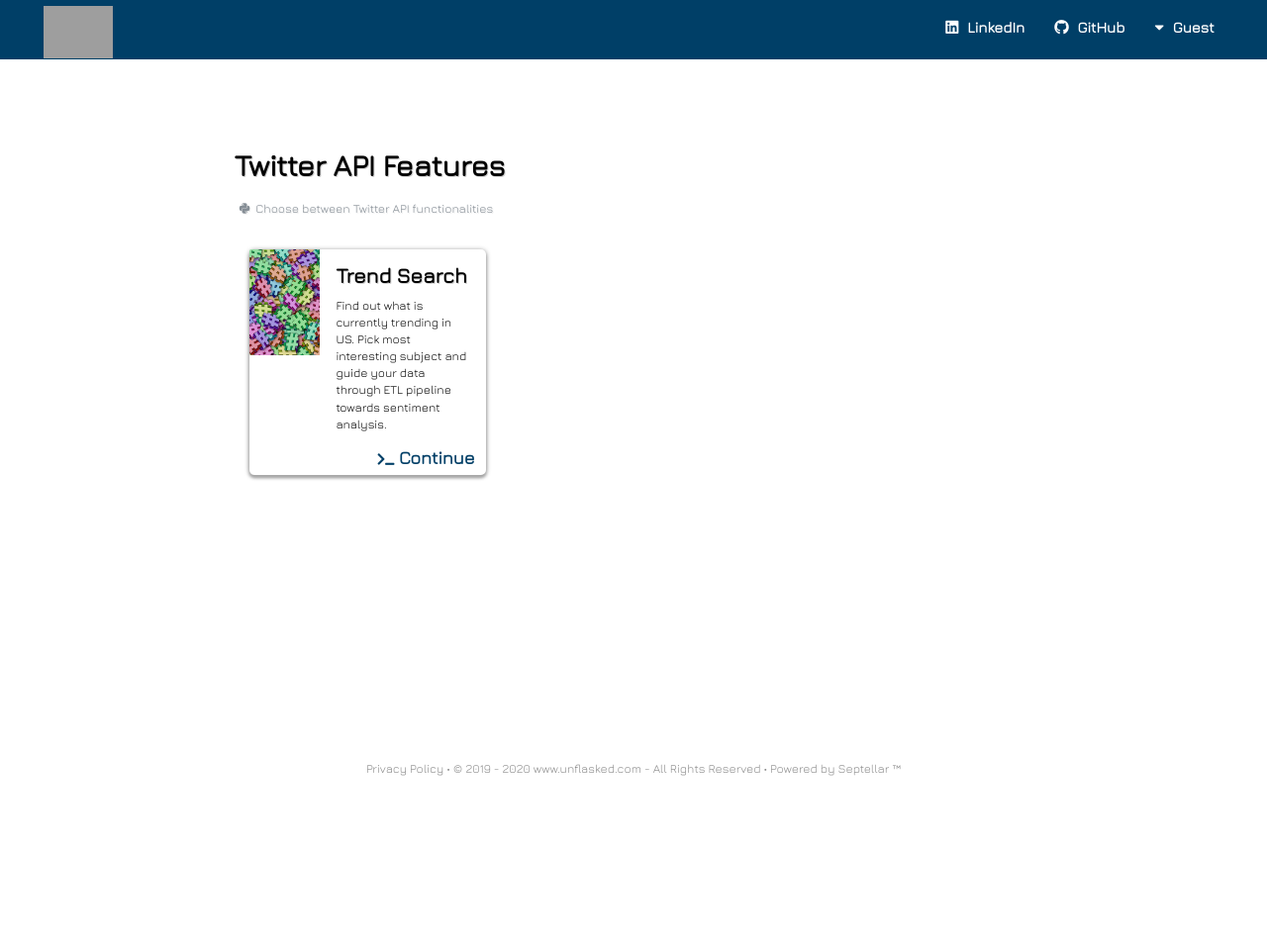
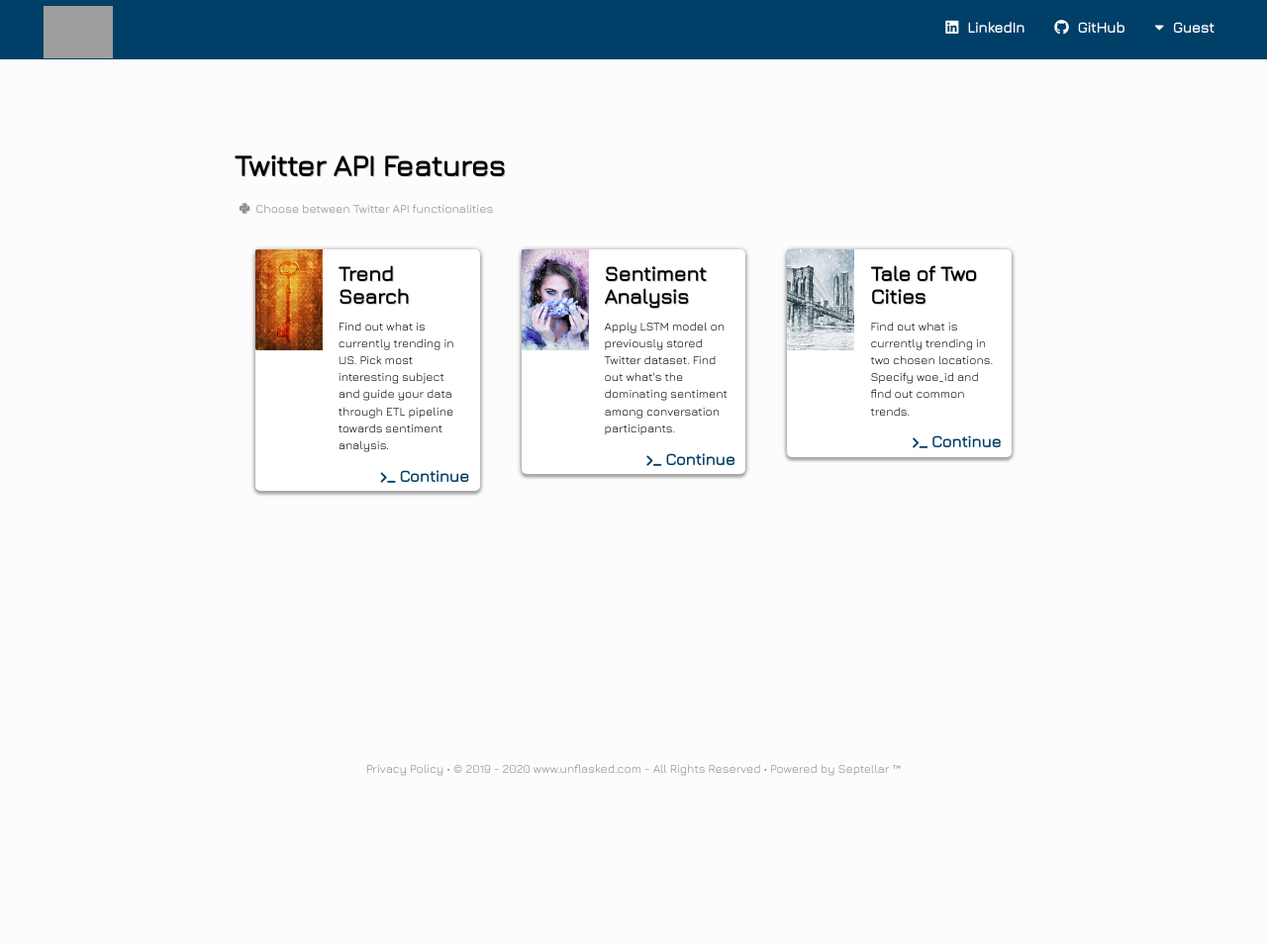
Before and after one commit to LukaszMalucha/Twitter-API-Dashboard, a Flask app: page / in a window 1280 px wide. Shown: the whole page at 99% size. Run offline with Flask 2, Linux system fonts and the light colour scheme; some libraries are stand-ins or nearby versions; grey boxes are pictures that could not be loaded.

Commit message:
dashboard

```diff
--- a/static/css/custom-styles.css
+++ b/static/css/custom-styles.css
@@ -5,7 +5,7 @@
 body {
     font-family: 'Jura', sans-serif;
     position: relative;
-    background-color: #fff;
+    background-color: #fcfcfc;
     margin: 0;
     padding-bottom: 0;
 }
@@ -134,8 +134,8 @@ body {
 
 
 .card-menu {
-    width: 100%;
-    box-shadow: 0 3px 3px 0 #A9A9A9, 0 3px 1px -2px #838383, 0 1px 5px 0 #838383;
+    width: 95%;
+    box-shadow: 0 3px 3px 0 #A9A9A9, 0 3px 1px -2px #757575, 0 1px 5px 0 #757575;
     border-radius: 5px;
     margin: auto;
 
@@ -148,7 +148,7 @@ body {
 
 
 .card .card-content {
-    padding: 10px 16px 10px 16px;
+    padding: 8px 16px 8px 16px;
     text-align: left;
     font-size: 12px;
     color: black;
@@ -180,7 +180,7 @@ body {
     height: 100%;
     width: 100%;
     text-align: right;
-    font-size: 1.2rem;
+    font-size: 1.1rem;
     font-weight: bold;
     background: transparent;
     background-color: transparent;
@@ -191,7 +191,7 @@ body {
 }
 
 .btn-enter i {
-    font-size: 0.9rem;
+    font-size: 0.8rem;
 }
 
 .btn-enter:hover, .btn-enter:focus, .btn-enter:active {
--- a/templates/dashboard.html
+++ b/templates/dashboard.html
@@ -11,7 +11,7 @@
         <div class="col-md-4">
             <div class="card horizontal card-menu">
                 <div class="card-image">
-                    <img src="{{url_for('static', filename='img/trends.png')}}" class="img responsive">
+                    <img src="{{url_for('static', filename='img/trends.jpg')}}" class="img responsive">
                 </div>
                 <div class="card-stacked">
                     <div class="card-content">
@@ -20,6 +20,47 @@
                         </h5>
                         <p>Find out what is currently trending in US. Pick most interesting subject and guide your data
                             through ETL pipeline towards sentiment analysis. </p>
+                    </div>
+                    <div class="card-action">
+                        <button onclick="window.location=''" type="submit"
+                                class="btn-enter"><span><i class="fas fa-terminal"></i> Continue </span>
+                        </button>
+                    </div>
+                </div>
+            </div>
+        </div>
+        <div class="col-md-4">
+            <div class="card horizontal card-menu">
+                <div class="card-image">
+                    <img src="{{url_for('static', filename='img/sentiment.png')}}" class="img responsive">
+                </div>
+                <div class="card-stacked">
+                    <div class="card-content">
+                        <h5>
+                            Sentiment Analysis
+                        </h5>
+                        <p>Apply LSTM model on previously stored Twitter dataset.
+                            Find out what's the dominating sentiment among conversation participants. </p>
+                    </div>
+                    <div class="card-action">
+                        <button onclick="window.location=''" type="submit"
+                                class="btn-enter"><span><i class="fas fa-terminal"></i> Continue </span>
+                        </button>
+                    </div>
+                </div>
+            </div>
+        </div>
+        <div class="col-md-4">
+            <div class="card horizontal card-menu">
+                <div class="card-image">
+                    <img src="{{url_for('static', filename='img/winter.jpg')}}" class="img responsive">
+                </div>
+                <div class="card-stacked">
+                    <div class="card-content">
+                        <h5>
+                            Tale of Two Cities
+                        </h5>
+                        <p>Find out what is currently trending in two chosen locations. Specify woe_id and find out common trends.  </p>
                     </div>
                     <div class="card-action">
                         <button onclick="window.location=''" type="submit"
```
Also changed, not shown: static/img/sentiment.jpg (added), static/img/sentiment.png (added), static/img/trends.jpg (added), static/img/trends.png, static/img/two_cities.jpg (added), static/img/winter.jpg (added).
